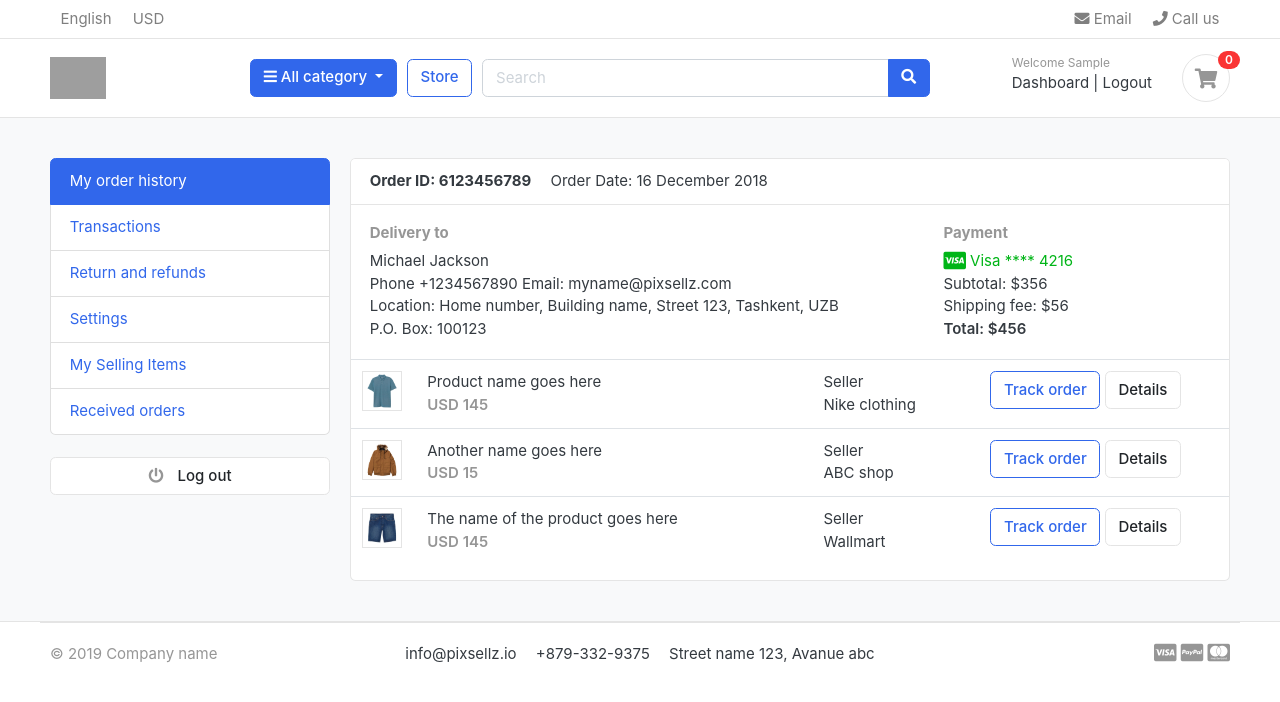
After one commit to savyez/Ecomm, a Django app: page /accounts/ in a window 1280 px wide. The commit adds this page. Shown: the top 702 px of the page. Run offline with Django 5.2, Linux system fonts and the light colour scheme; the visitor is signed in with stand-in values (Sample User, id 1); data that the repository does not hold is empty; parts of the project's set-up code (start-up, migrations or seed data) failed here and were passed over; some libraries are stand-ins or nearby versions; some web fonts are replaced; grey boxes are pictures that could not be loaded.

Commit message:
initialize dashboard template

```diff
--- a/accounts/urls.py
+++ b/accounts/urls.py
@@ -4,5 +4,7 @@ urlpatterns = [
     path('register/', views.register,  name='register'),
     path('login/', views.login,  name='login'),
     path('logout/', views.logout,  name='logout'),
+    path('dashboard/', views.dashboard,  name='dashboard'),
+    path('', views.dashboard,  name='dashboard'),
     path('activate/<uidb64>/<token>/', views.activate,  name='activate'),
 ]
--- a/accounts/views.py
+++ b/accounts/views.py
@@ -71,7 +71,7 @@ def login(request):
         if user is not None:
             auth.login(request, user)
             messages.success(request, 'You are now logged in!')
-            return redirect('home')
+            return redirect('dashboard')
         else:
             messages.error(request, 'Invalid login Credentials')
         return redirect('login')
@@ -88,3 +88,7 @@ def logout(request):
 
 def activate(request, uidb64, token):
     return HttpResponse("ok")
+
+@login_required(login_url='login')
+def dashboard(request):
+    return render(request, 'account/dashboard.html')
--- /dev/null
+++ b/templates/account/dashboard.html
@@ -0,0 +1,98 @@
+{% extends '../base.html' %}
+
+{% block content %}
+
+<!-- ========================= SECTION CONTENT ========================= -->
+<section class="section-conten padding-y bg">
+
+    <div class="container">
+        <div class="row">
+        <aside class="col-md-3">
+            <!--   SIDEBAR   -->
+            <ul class="list-group">
+                <a class="list-group-item active" href="#"> My order history </a>
+                <a class="list-group-item" href="#"> Transactions </a>
+                <a class="list-group-item" href="#"> Return and refunds </a>
+                <a class="list-group-item" href="#">Settings </a>
+                <a class="list-group-item" href="#"> My Selling Items </a>
+                <a class="list-group-item" href="#"> Received orders </a>
+            </ul>
+            <br>
+            <a class="btn btn-light btn-block" href="{% url 'logout' %}"> <i class="fa fa-power-off"></i> <span class="text">Log out</span> </a>
+            <!--   SIDEBAR .//END   -->
+        </aside>
+        <main class="col-md-9">
+            <article class="card">
+            <header class="card-header">
+                <strong class="d-inline-block mr-3">Order ID: 6123456789</strong>
+                <span>Order Date: 16 December 2018</span>
+            </header>
+            <div class="card-body">
+                <div class="row">
+                    <div class="col-md-8">
+                        <h6 class="text-muted">Delivery to</h6>
+                        <p>Michael Jackson <br>
+                        Phone +1234567890 Email: myname@pixsellz.com <br>
+                        Location: Home number, Building name, Street 123,  Tashkent, UZB <br>
+                        P.O. Box: 100123
+                         </p>
+                    </div>
+                    <div class="col-md-4">
+                        <h6 class="text-muted">Payment</h6>
+                        <span class="text-success">
+                            <i class="fab fa-lg fa-cc-visa"></i>
+                            Visa  **** 4216
+                        </span>
+                        <p>Subtotal: $356 <br>
+                         Shipping fee:  $56 <br>
+                         <span class="b">Total:  $456 </span>
+                        </p>
+                    </div>
+                </div> <!-- row.// -->
+            </div> <!-- card-body .// -->
+            <div class="table-responsive">
+            <table class="table table-hover">
+                <tr>
+                    <td width="65">
+                        <img src="../images/items/1.jpg" class="img-xs border">
+                    </td>
+                    <td>
+                        <p class="title mb-0">Product name goes here </p>
+                        <var class="price text-muted">USD 145</var>
+                    </td>
+                    <td> Seller <br> Nike clothing </td>
+                    <td width="250"> <a href="#" class="btn btn-outline-primary">Track order</a> <a href="#" class="btn btn-light"> Details </a> </td>
+                </tr>
+                <tr>
+                    <td>
+                        <img src="../images/items/2.jpg" class="img-xs border">
+                    </td>
+                    <td>
+                        <p class="title mb-0">Another name goes here </p>
+                        <var class="price text-muted">USD 15</var>
+                    </td>
+                    <td> Seller <br> ABC shop </td>
+                    <td> <a href="#" class="btn btn-outline-primary">Track order</a> <a href="#" class="btn btn-light"> Details </a> </td>
+                </tr>
+                <tr>
+                    <td>
+                        <img src="../images/items/3.jpg" class="img-xs border">
+                    </td>
+                    <td>
+                        <p class="title mb-0">The name of the product  goes here </p>
+                        <var class="price text-muted">USD 145</var>
+                    </td>
+                    <td> Seller <br> Wallmart </td>
+                    <td> <a href="#" class="btn btn-outline-primary">Track order</a> <a href="#" class="btn btn-light"> Details </a> </td>
+                </tr>
+            </table>
+            </div> <!-- table-responsive .end// -->
+            </article> <!-- order-group.// -->
+        </main>
+    </div> <!-- row.// -->
+    </div>
+
+
+    </section>
+    <!-- ========================= SECTION CONTENT END// ========================= -->
+{% endblock %}
--- a/templates/base/header.html
+++ b/templates/base/header.html
@@ -69,9 +69,9 @@
                             </div>
                             {% else %}
 
-                            <small class="title text-muted">{{ user.first_name }}</small>
+                            <small class="title text-muted">Welcome {{ user.first_name }}</small>
                             <div>
-                                <a href="#">Dashboard</a> <span class="dark-transp"> | </span>
+                                <a href="{% url 'dashboard' %}">Dashboard</a> <span class="dark-transp"> | </span>
                                 <a href="{% url 'logout' %}"> Logout</a>
                             </div>
 
```
